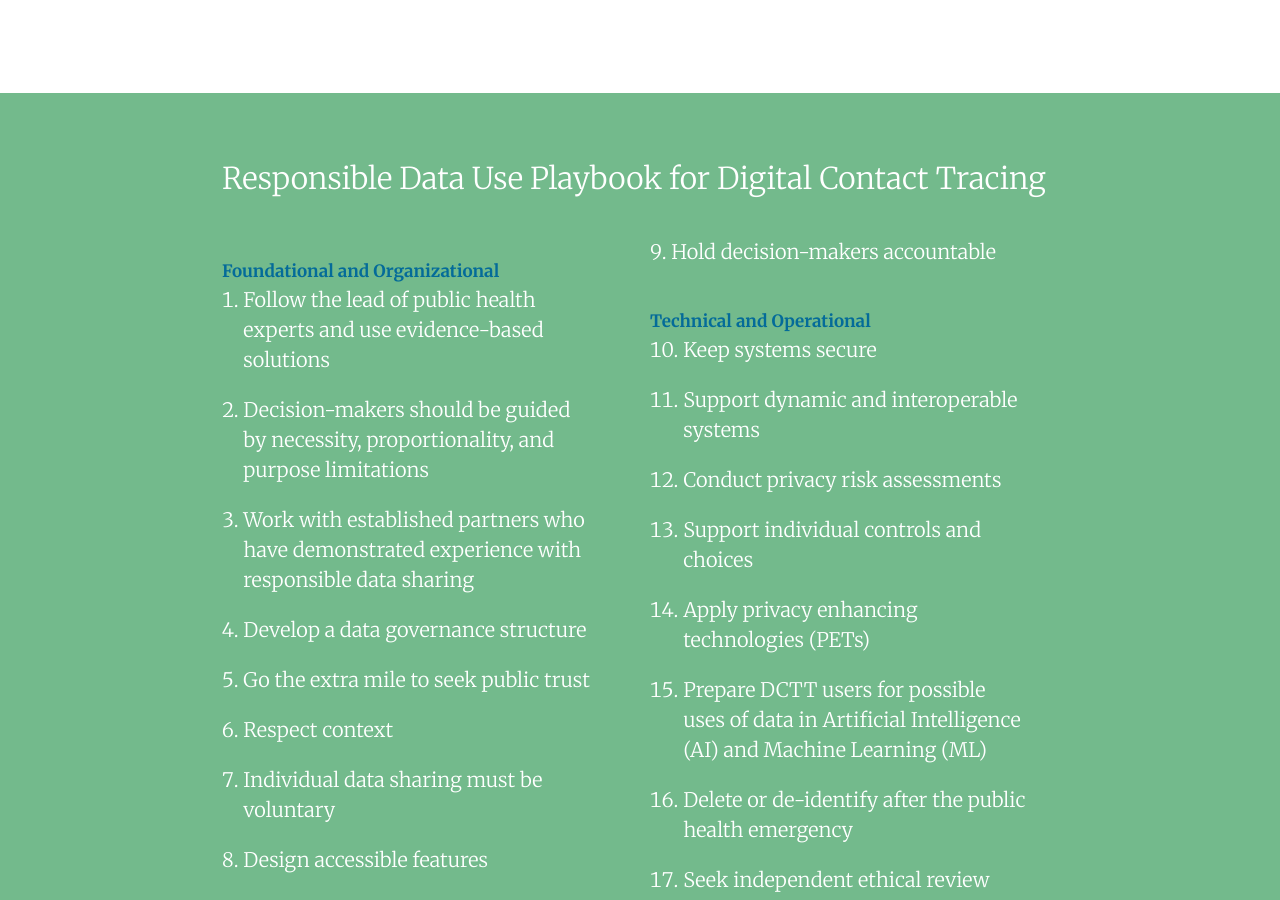
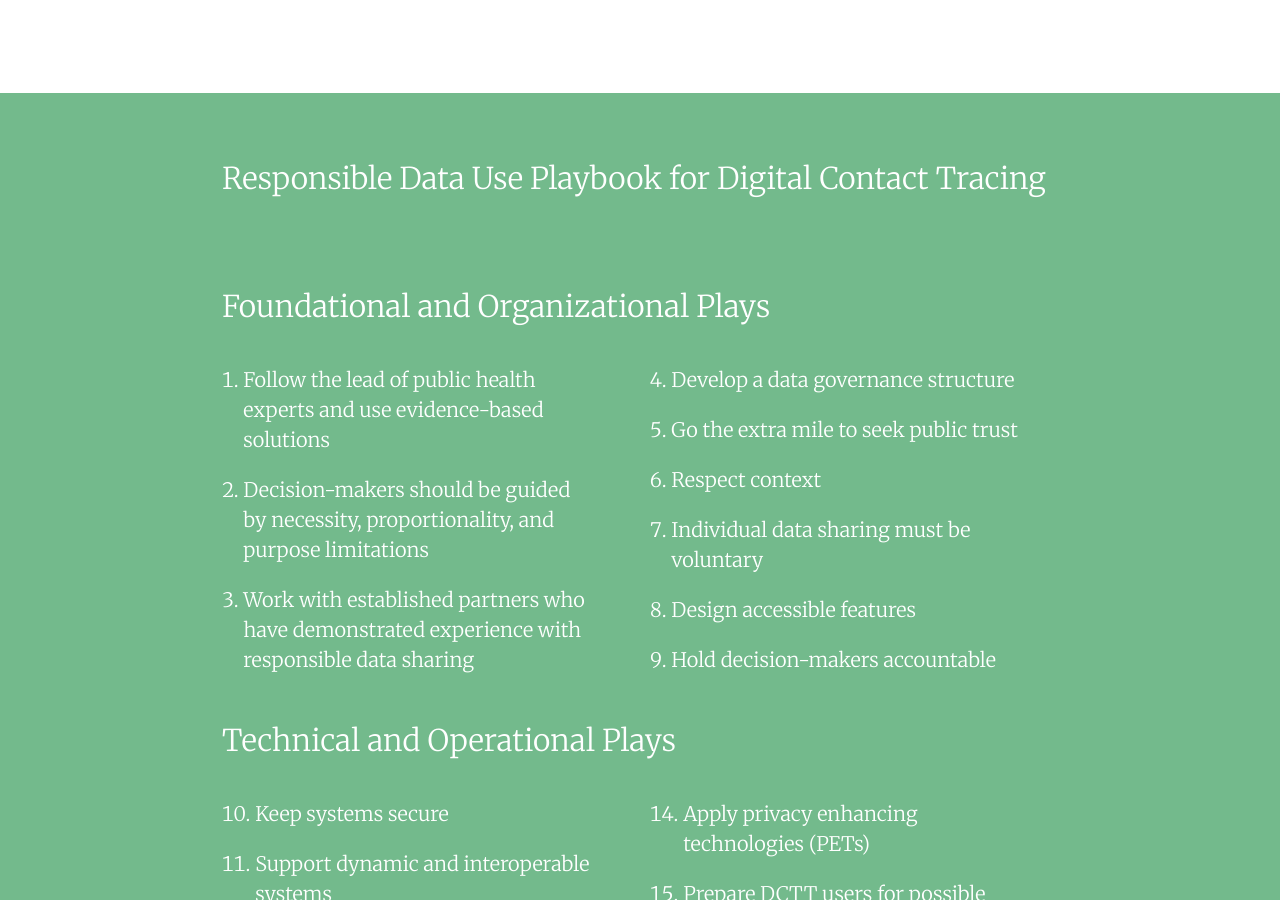
Before and after one commit to brighthive/playbooks, a Jekyll site: the page built from contact-tracing/index.html, in a window 1280 px wide and 900 px high, scrolled down 6354 px. Built offline with Jekyll 4.4.1, drawn with Linux system fonts in a browser that asks for light colours.

Commit message:
Split tables of contents into separate divs

```diff
--- a/contact-tracing/index.html
+++ b/contact-tracing/index.html
@@ -52,14 +52,16 @@
   <div class="outer_container">
     <div class="inner_container">
       <a class="anchor_offset" id="plays_index_anchor"></a>
-      <h2>Responsible Data Use Playbook for Digital Contact Tracing</h2>
+      <h2>Responsible Data Use Playbook for Digital Contact Tracing</h2><br/>
+      <h2>Foundational and Organizational Plays</h2>
       <div class="columns">
-        <h4>Foundational and Organizational</h4>
         <ol>
         {% for play in site.contact_tracing_plays %}
           {% if play.play_number == 10 %}
             </ol>
-            <h4>Technical and Operational</h4>
+            </div>
+            <h2>Technical and Operational Plays</h2>
+            <div class="columns">
             <ol start="10">
           {% endif %}
           <li><a href="#play{{ play.play_number }}" title="View Play {{ play.play_number }}">{{ play.title }}</a></li>
```
